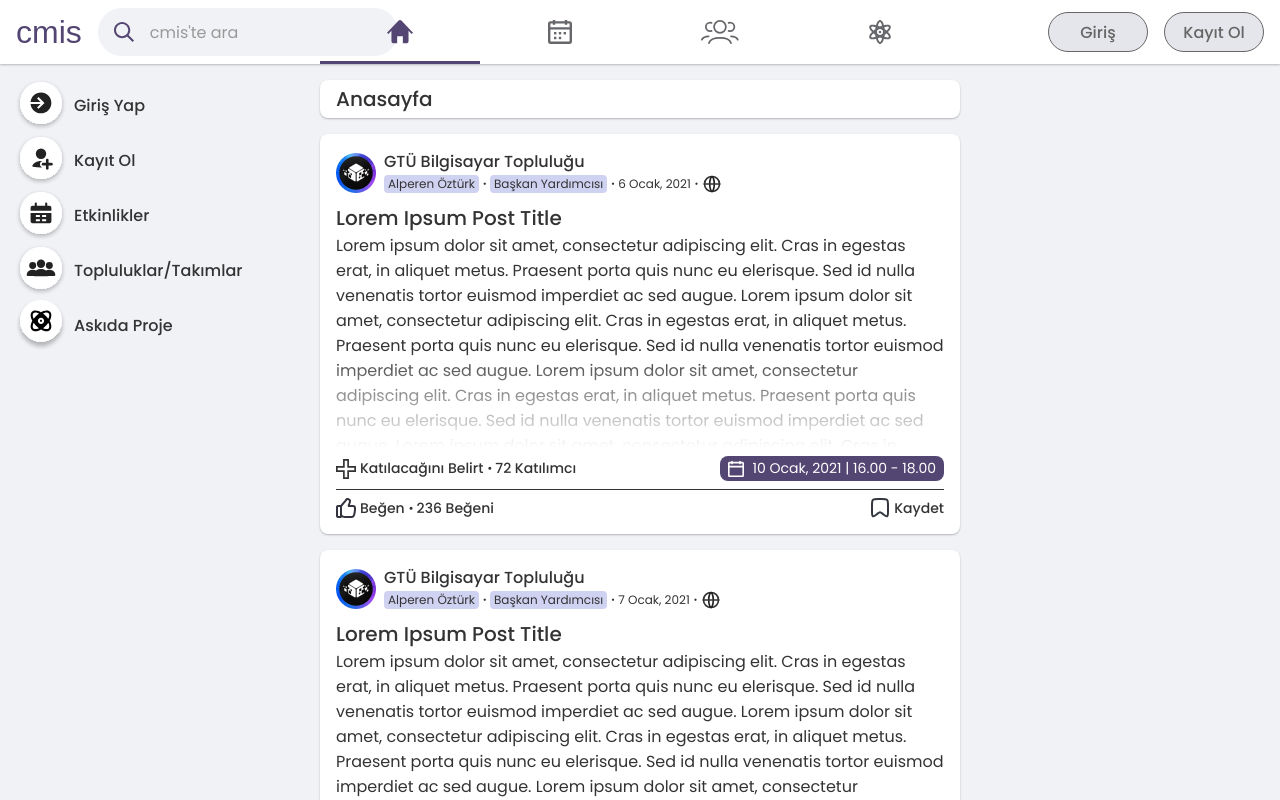
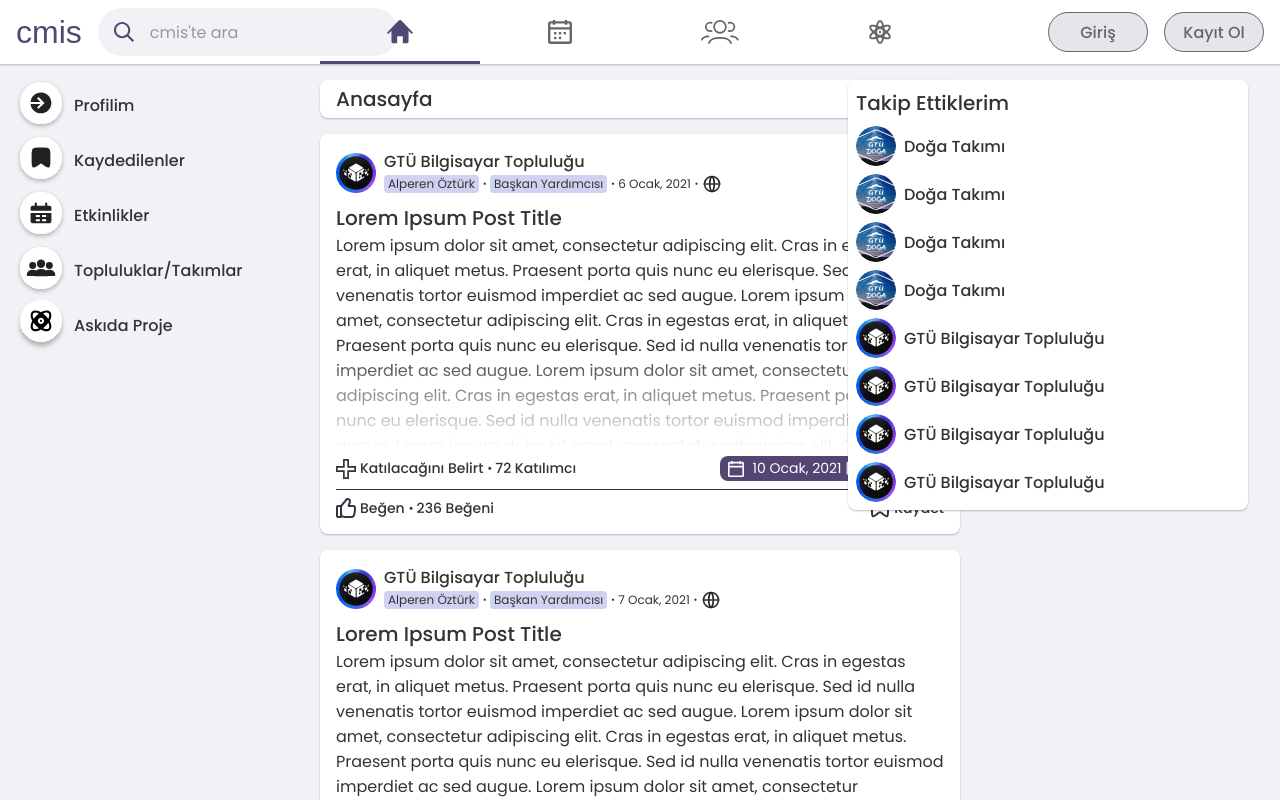
Before and after one commit to los-ingenieros-hermanos/cmis-web, a Next.js app: page / in a window 1280 px wide. Shown: the top 800 px of the page. Built offline with nearby package versions, Linux system fonts and the light colour scheme; a web font is replaced by a local one.

Commit message:
correction

```diff
--- a/components/HomePage/HomePage.js
+++ b/components/HomePage/HomePage.js
@@ -122,24 +122,24 @@ import LeftMenu from 'components/LeftMenu/LeftMenu';
   const followedTeamsOrCommunityList = Array(4).fill(<FollowedListElement data={dummyTeam} />);
   followedTeamsOrCommunityList.push(...Array(4).fill(<FollowedListElement data={dummyCommunity} />));
 
-  function Banner({ isGlobal, setIsGlobal, authContext }) {
+  function Banner({ isGlobalContext, setisGlobalContext, authContext }) {
     return (
       <div className={styles.banner}>
         <Link href={'/'}> Anasayfa </Link>
-        {authContext.isLoggedIn ? (
+        {authContext.signIn ? (
           <div className={styles.dropdown}>
-          {isGlobal ? (
+          {isGlobalContext ? (
               <img src="/icons/public-icon.svg" alt="public" height={20} width={20} />
           ) : (
               <img src="/icons/private-icon.svg" alt="private" height={20} width={20} />
           )}
           <img src="/icons/down-arrow.svg" alt="drop-down" />
           <div className={styles.dropdownContent}>
-            <div className={styles.dropDownItem} onClick={() => setIsGlobal(true)}>
+            <div className={styles.dropDownItem} onClick={() => setisGlobalContext(true)}>
               <img src="/icons/public-icon.svg" alt="public" height={14} width={14} />
               <p>Genel</p>
             </div>
-            <div className={styles.dropDownItem} onClick={() => setIsGlobal(false)}>
+            <div className={styles.dropDownItem} onClick={() => setisGlobalContext(false)}>
               <img src="/icons/private-icon.svg" alt="private" height={14} width={14} />
               <p>Takip Ettiklerim</p>
             </div>
@@ -151,7 +151,7 @@ import LeftMenu from 'components/LeftMenu/LeftMenu';
     );
   }
 
-  function Posts( { authContext , isGlobal } ) {
+  function Posts( { authContext , isGlobalContext } ) {
     const router = useRouter();
 
     // request id from backend and show 404 if id doesn't exist
@@ -170,7 +170,7 @@ import LeftMenu from 'components/LeftMenu/LeftMenu';
   }
 
   function RightSide( {authContext} ) {
-    return ((authContext.isLoggedIn) ? (
+    return ((authContext.signIn) ? (
       <ul className={styles.right}>
         <h2 className={styles.followedTitle}>Takip Ettiklerim</h2>
         {followedTeamsOrCommunityList}
@@ -193,15 +193,16 @@ import LeftMenu from 'components/LeftMenu/LeftMenu';
     return `/${data.type}/${data.id}`;
   }
 
+
   export default function HomePage() {
     const authContext = useContext(AuthContext);
-    const [isGlobal, setIsGlobal] = useState(true);
-
+    // Is the context global or followed
+    const [isGlobalContext, setisGlobalContext] = useState(true);
       return (
         <div className={styles.page}>
-            <Banner isGlobal={isGlobal} setIsGlobal={setIsGlobal} authContext={authContext} />
+            <Banner isGlobalContext={isGlobalContext} setisGlobalContext={setisGlobalContext} authContext={authContext} />
             <LeftMenu authContext={authContext} />
-            <Posts isGlobal={isGlobal}/>
+            <Posts isGlobalContext={isGlobalContext}/>
             <RightSide authContext={authContext} />
         </div>
     );
--- a/components/LeftMenu/LeftMenu.js
+++ b/components/LeftMenu/LeftMenu.js
@@ -4,7 +4,7 @@ import Link from "next/link";
 export default function LeftMenu({ authContext }) {
     return (
         <ul className={styles.left}>
-            {authContext.isLoggedIn ? (
+            {authContext.signIn ? (
                 <li className={styles.item}>
                   <Link href={'/profilim'}>
                       <img src={'/icons/sidebar-sign-in.svg'} alt='profilim' />
@@ -17,7 +17,7 @@ export default function LeftMenu({ authContext }) {
                   <a>Giriş Yap</a>
                 </li>
             )}
-            {authContext.isLoggedIn ? (
+            {authContext.signIn ? (
                 <li className={styles.item}>
                   <Link href={'/kaydedilenler'}>
                       <img src={'/icons/sidebar-bookmark.svg'} alt='kaydedilenler' />
```
